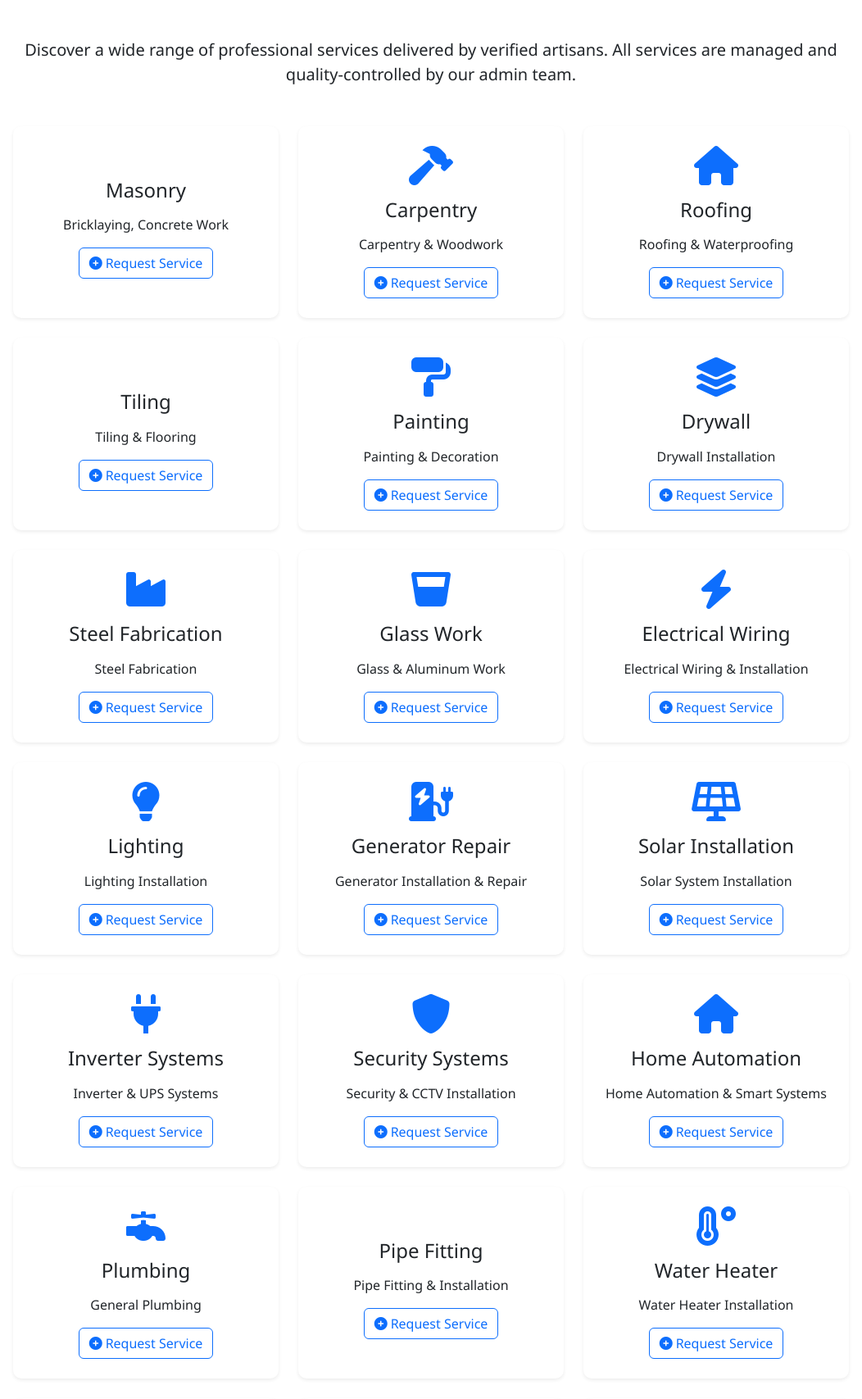
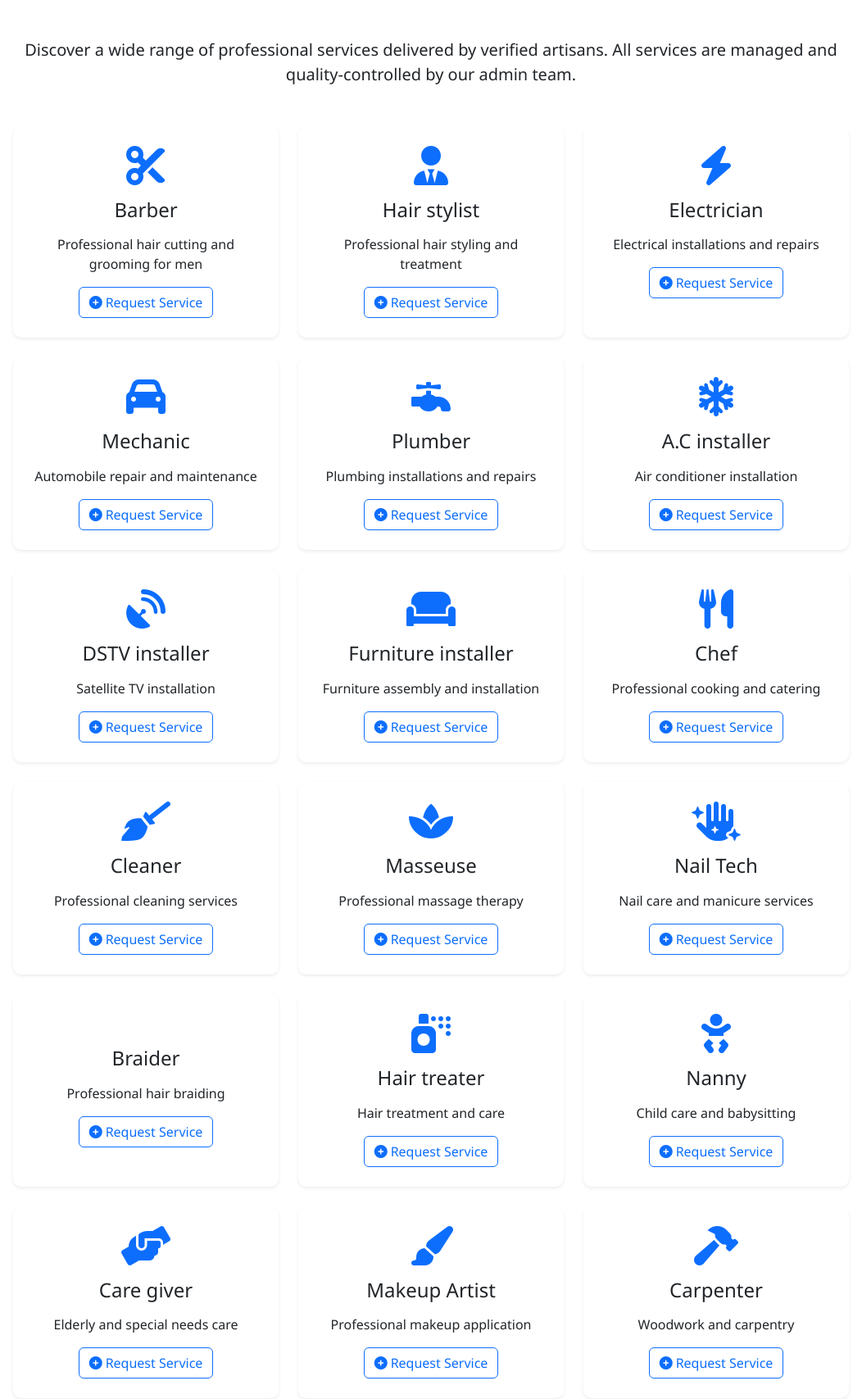
Before and after one commit to Abuqataada/artisan-flatform, a Flask app: page /services in a window 1280 px wide. Shown: the part 194-1901 px from the top of the page at 82% size, without its empty margins (114-1166 px from the left). Run offline with Flask 3, Linux system fonts and the light colour scheme; some libraries are stand-ins or nearby versions.

Commit message:
updated the service categories

```diff
--- a/app.py
+++ b/app.py
@@ -20,140 +20,84 @@ import cloudinary.uploader
 login_manager = LoginManager()
 migrate = Migrate()
 
+
 def populate_service_categories():
-    """Populate database with categories matching the HTML form"""
+    """Replace ALL existing categories with the new simplified list"""
 
+    # First, delete all existing categories
+    deleted_count = ServiceCategory.query.delete()
+    print(f"Deleted {deleted_count} existing categories")
+
+    # Your exact list of categories
     categories = [
-        # 🏗️ Construction & Building
-        {'name': 'Masonry', 'description': 'Bricklaying, Concrete Work', 'icon': 'brick'},
-        {'name': 'Carpentry', 'description': 'Carpentry & Woodwork', 'icon': 'hammer'},
-        {'name': 'Roofing', 'description': 'Roofing & Waterproofing', 'icon': 'house'},
-        {'name': 'Tiling', 'description': 'Tiling & Flooring', 'icon': 'tile'},
-        {'name': 'Painting', 'description': 'Painting & Decoration', 'icon': 'paint-roller'},
-        {'name': 'Drywall', 'description': 'Drywall Installation', 'icon': 'layer-group'},
-        {'name': 'Steel Fabrication', 'description': 'Steel Fabrication', 'icon': 'industry'},
-        {'name': 'Glass Work', 'description': 'Glass & Aluminum Work', 'icon': 'glass-whiskey'},
-
-        # ⚡ Electrical Services
-        {'name': 'Electrical Wiring', 'description': 'Electrical Wiring & Installation', 'icon': 'bolt'},
-        {'name': 'Lighting', 'description': 'Lighting Installation', 'icon': 'lightbulb'},
-        {'name': 'Generator Repair', 'description': 'Generator Installation & Repair', 'icon': 'charging-station'},
-        {'name': 'Solar Installation', 'description': 'Solar System Installation', 'icon': 'solar-panel'},
-        {'name': 'Inverter Systems', 'description': 'Inverter & UPS Systems', 'icon': 'plug'},
-        {'name': 'Security Systems', 'description': 'Security & CCTV Installation', 'icon': 'shield-alt'},
-        {'name': 'Home Automation', 'description': 'Home Automation & Smart Systems', 'icon': 'home'},
-
-        # 🚰 Plumbing Services
-        {'name': 'Plumbing', 'description': 'General Plumbing', 'icon': 'faucet'},
-        {'name': 'Pipe Fitting', 'description': 'Pipe Fitting & Installation', 'icon': 'pipe'},
-        {'name': 'Water Heater', 'description': 'Water Heater Installation', 'icon': 'temperature-high'},
-        {'name': 'Borehole', 'description': 'Borehole Drilling & Maintenance', 'icon': 'water'},
-        {'name': 'Water Treatment', 'description': 'Water Treatment Systems', 'icon': 'filter'},
-        {'name': 'Septic Tank', 'description': 'Septic Tank Installation', 'icon': 'toilet'},
-        {'name': 'Drainage', 'description': 'Drainage & Sewer Systems', 'icon': 'water'},
-
-        # ❄️ HVAC & Cooling
-        {'name': 'AC Installation', 'description': 'Air Conditioner Installation', 'icon': 'snowflake'},
-        {'name': 'AC Repair', 'description': 'Air Conditioner Repair', 'icon': 'tools'},
-        {'name': 'AC Maintenance', 'description': 'AC Maintenance & Servicing', 'icon': 'wrench'},
-        {'name': 'Refrigeration', 'description': 'Refrigeration Systems', 'icon': 'temperature-low'},
-        {'name': 'Ventilation', 'description': 'Ventilation Systems', 'icon': 'fan'},
-        {'name': 'Cold Room', 'description': 'Cold Room Installation', 'icon': 'warehouse'},
-
-        # 🏠 Home Services
-        {'name': 'Cleaning', 'description': 'Cleaning & Janitorial', 'icon': 'broom'},
-        {'name': 'Pest Control', 'description': 'Pest Control & Fumigation', 'icon': 'bug'},
-        {'name': 'Laundry', 'description': 'Laundry & Dry Cleaning', 'icon': 'tshirt'},
-        {'name': 'Gardening', 'description': 'Gardening & Landscaping', 'icon': 'leaf'},
-        {'name': 'Home Organizing', 'description': 'Home Organizing', 'icon': 'boxes'},
-        {'name': 'Moving', 'description': 'Moving & Relocation', 'icon': 'truck-moving'},
-
-        # 🔧 Mechanical & Automotive
-        {'name': 'Auto Repair', 'description': 'Automobile Repair', 'icon': 'car'},
-        {'name': 'Auto Electrician', 'description': 'Auto Electrician', 'icon': 'car-battery'},
-        {'name': 'Panel Beating', 'description': 'Panel Beating & Spraying', 'icon': 'hammer'},
-        {'name': 'Generator Maintenance', 'description': 'Generator Maintenance', 'icon': 'cog'},
-        {'name': 'Elevator Repair', 'description': 'Elevator & Escalator Repair', 'icon': 'arrow-up'},
-        {'name': 'Industrial Machines', 'description': 'Industrial Machine Repair', 'icon': 'cogs'},
-
-        # 💻 Technology & IT
-        {'name': 'Computer Repair', 'description': 'Computer & Laptop Repair', 'icon': 'laptop'},
-        {'name': 'Phone Repair', 'description': 'Phone & Tablet Repair', 'icon': 'mobile-alt'},
-        {'name': 'Network Setup', 'description': 'Network & WiFi Setup', 'icon': 'wifi'},
-        {'name': 'Smartphone Repair', 'description': 'Smartphone Repair', 'icon': 'mobile'},
-        {'name': 'TV Repair', 'description': 'TV & Electronics Repair', 'icon': 'tv'},
-        {'name': 'Sound Systems', 'description': 'Sound System Installation', 'icon': 'volume-up'},
-
-        # 🛋️ Furniture & Interior
-        {'name': 'Furniture Making', 'description': 'Furniture Making', 'icon': 'chair'},
-        {'name': 'Upholstery', 'description': 'Upholstery & Repair', 'icon': 'couch'},
-        {'name': 'Curtains', 'description': 'Curtains & Blinds Installation', 'icon': 'window-restore'},
-        {'name': 'Interior Design', 'description': 'Interior Design', 'icon': 'palette'},
-        {'name': 'Cabinet Making', 'description': 'Cabinet Making', 'icon': 'archive'},
-
-        # 🔩 Metal Work
-        {'name': 'Welding', 'description': 'Welding & Fabrication', 'icon': 'fire'},
-        {'name': 'Blacksmith', 'description': 'Blacksmithing', 'icon': 'hammer'},
-        {'name': 'Gate Making', 'description': 'Gate & Fence Making', 'icon': 'gate'},
-        {'name': 'Metal Doors', 'description': 'Metal Doors & Windows', 'icon': 'door-closed'},
-        {'name': 'Iron Bending', 'description': 'Iron Bending', 'icon': 'tools'},
-
-        # 💅 Beauty & Personal Care
-        {'name': 'Hair Styling', 'description': 'Hair Styling & Barbering', 'icon': 'cut'},
-        {'name': 'Makeup Artist', 'description': 'Makeup Artist', 'icon': 'spray-can'},
-        {'name': 'Nail Technician', 'description': 'Nail Technician', 'icon': 'hand-paper'},
-        {'name': 'Spa Services', 'description': 'Spa & Massage Therapy', 'icon': 'spa'},
-        {'name': 'Tailoring', 'description': 'Tailoring & Fashion Design', 'icon': 'tshirt'},
-
-        # 🎉 Event Services
-        {'name': 'Catering', 'description': 'Catering & Cooking', 'icon': 'utensils'},
-        {'name': 'Photography', 'description': 'Photography & Videography', 'icon': 'camera'},
-        {'name': 'Event Decoration', 'description': 'Event Decoration', 'icon': 'glass-cheers'},
-        {'name': 'DJ Services', 'description': 'DJ & Sound Services', 'icon': 'music'},
-        {'name': 'MC Services', 'description': 'MC & Event Hosting', 'icon': 'microphone'},
-
-        # 👔 Professional Services
-        {'name': 'Tutoring', 'description': 'Tutoring & Teaching', 'icon': 'chalkboard-teacher'},
-        {'name': 'Graphic Design', 'description': 'Graphic Design', 'icon': 'paint-brush'},
-        {'name': 'Writing', 'description': 'Writing & Editing', 'icon': 'pen'},
-        {'name': 'Web Development', 'description': 'Web Development', 'icon': 'code'},
-        {'name': 'Legal Services', 'description': 'Legal Services', 'icon': 'balance-scale'},
-        {'name': 'Accounting', 'description': 'Accounting & Bookkeeping', 'icon': 'calculator'},
-
-        # 🏥 Health & Wellness
-        {'name': 'Fitness Training', 'description': 'Fitness Training', 'icon': 'running'},
-        {'name': 'Yoga Instruction', 'description': 'Yoga Instruction', 'icon': 'spa'},
-        {'name': 'Nutritionist', 'description': 'Nutritionist', 'icon': 'apple-alt'},
-        {'name': 'Home Nursing', 'description': 'Home Nursing Care', 'icon': 'heartbeat'},
-        {'name': 'Therapy', 'description': 'Physical Therapy', 'icon': 'hands-helping'},
-
-        # 🚚 Logistics & Delivery
-        {'name': 'Delivery Services', 'description': 'Delivery Services', 'icon': 'shipping-fast'},
-        {'name': 'Transportation', 'description': 'Transportation Services', 'icon': 'bus'},
-        {'name': 'Errand Running', 'description': 'Errand Running', 'icon': 'walking'},
-        {'name': 'Courier Services', 'description': 'Courier Services', 'icon': 'envelope'},
-
-        # 📋 Other Services
-        {'name': 'Laundry', 'description': 'Laundry & Ironing', 'icon': 'tshirt'},
-        {'name': 'Child Care', 'description': 'Child Care Services', 'icon': 'baby'},
-        {'name': 'Elderly Care', 'description': 'Elderly Care Services', 'icon': 'user-friends'},
-        {'name': 'Pet Care', 'description': 'Pet Care & Grooming', 'icon': 'paw'},
-        {'name': 'Other', 'description': 'Other Services', 'icon': 'ellipsis-h'},
+        'Barber',
+        'Hair stylist',
+        'Electrician',
+        'Mechanic',
+        'Plumber',
+        'A.C installer',
+        'DSTV installer',
+        'Furniture installer',
+        'Chef',
+        'Cleaner',
+        'Masseuse',
+        'Nail Tech',
+        'Braider',
+        'Hair treater',
+        'Nanny',
+        'Care giver',
+        'Makeup Artist',
+        'Carpenter',
+        'Solar installer',
+        'Generator repairer',
+        'Painter/Screeder',
+        'Teacher'
     ]
 
-    for cat_data in categories:
-        # Check if category already exists
-        existing = ServiceCategory.query.filter_by(name=cat_data['name']).first()
-        if not existing:
-            category = ServiceCategory(
-                name=cat_data['name'],
-                description=cat_data.get('description', ''),
-                icon=cat_data.get('icon', 'tools')
-            )
-            db.session.add(category)
+    # Map categories to icons and descriptions
+    category_details = {
+        'Barber': {'icon': 'cut', 'desc': 'Professional hair cutting and grooming for men'},
+        'Hair stylist': {'icon': 'user-tie', 'desc': 'Professional hair styling and treatment'},
+        'Electrician': {'icon': 'bolt', 'desc': 'Electrical installations and repairs'},
+        'Mechanic': {'icon': 'car', 'desc': 'Automobile repair and maintenance'},
+        'Plumber': {'icon': 'faucet', 'desc': 'Plumbing installations and repairs'},
+        'A.C installer': {'icon': 'snowflake', 'desc': 'Air conditioner installation'},
+        'DSTV installer': {'icon': 'satellite-dish', 'desc': 'Satellite TV installation'},
+        'Furniture installer': {'icon': 'couch', 'desc': 'Furniture assembly and installation'},
+        'Chef': {'icon': 'utensils', 'desc': 'Professional cooking and catering'},
+        'Cleaner': {'icon': 'broom', 'desc': 'Professional cleaning services'},
+        'Masseuse': {'icon': 'spa', 'desc': 'Professional massage therapy'},
+        'Nail Tech': {'icon': 'hand-sparkles', 'desc': 'Nail care and manicure services'},
+        'Braider': {'icon': 'braid', 'desc': 'Professional hair braiding'},
+        'Hair treater': {'icon': 'spray-can', 'desc': 'Hair treatment and care'},
+        'Nanny': {'icon': 'baby', 'desc': 'Child care and babysitting'},
+        'Care giver': {'icon': 'hands-helping', 'desc': 'Elderly and special needs care'},
+        'Makeup Artist': {'icon': 'paint-brush', 'desc': 'Professional makeup application'},
+        'Carpenter': {'icon': 'hammer', 'desc': 'Woodwork and carpentry'},
+        'Solar installer': {'icon': 'solar-panel', 'desc': 'Solar panel installation'},
+        'Generator repairer': {'icon': 'generator', 'desc': 'Generator maintenance and repair'},
+        'Painter/Screeder': {'icon': 'paint-roller', 'desc': 'Painting and wall finishing'},
+        'Teacher': {'icon': 'chalkboard-teacher', 'desc': 'Tutoring and educational services'}
+    }
+
+    # Add the new categories
+    for category_name in categories:
+        details = category_details.get(category_name, {'icon': 'tools', 'desc': 'Professional service'})
+
+        category = ServiceCategory(
+            name=category_name,
+            description=details['desc'],
+            icon=details['icon']
+        )
+        db.session.add(category)
 
     db.session.commit()
-    print(f"Added {len(categories)} service categories to database")
+
+    print(f"Added {len(categories)} new categories:")
+    for i, cat in enumerate(categories, 1):
+        print(f"{i:2}. {cat}")
+
+    return len(categories)
 
 
 
```
Also changed, not shown: routes/admin_routes.py (+52 -1 lines), templates/admin/dashboard.html (+20 -20 lines).
